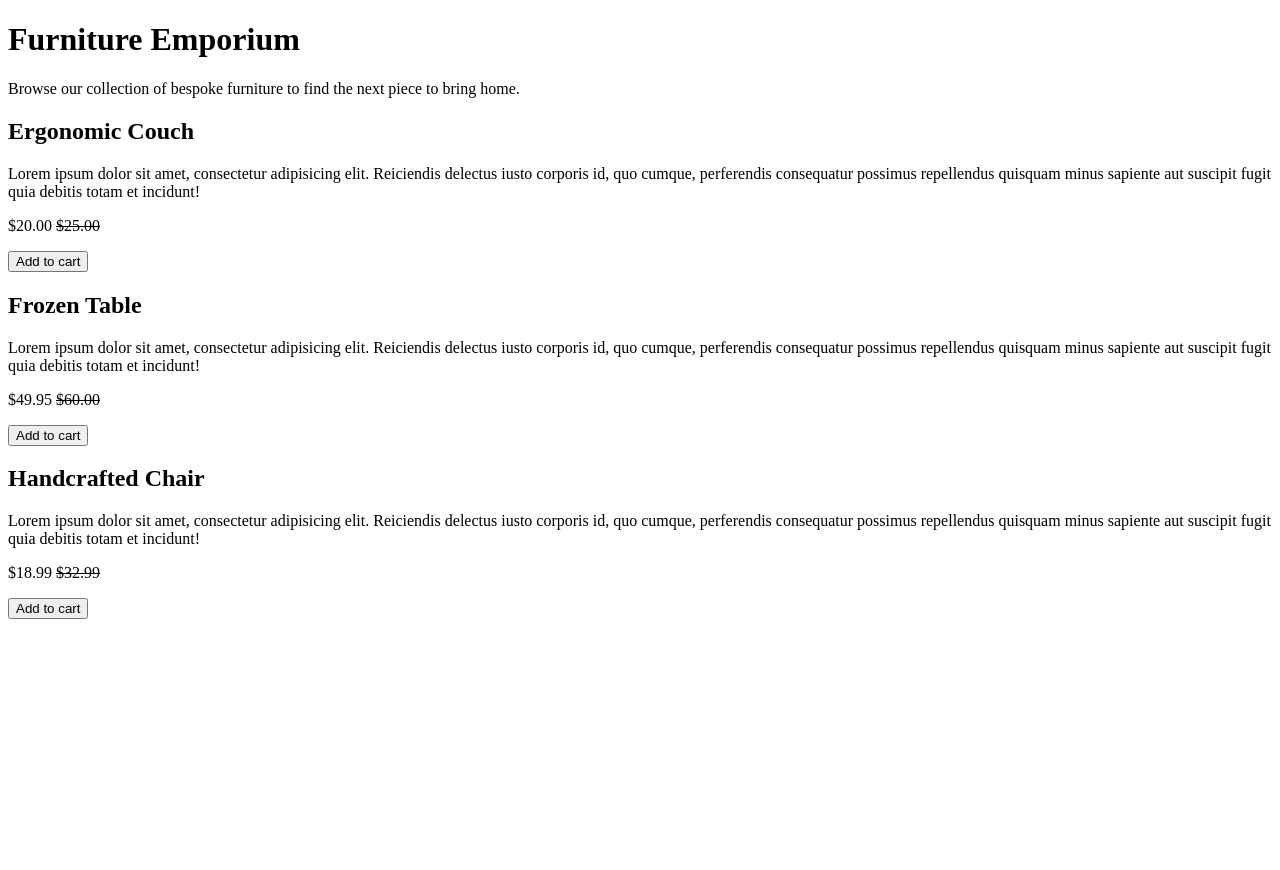
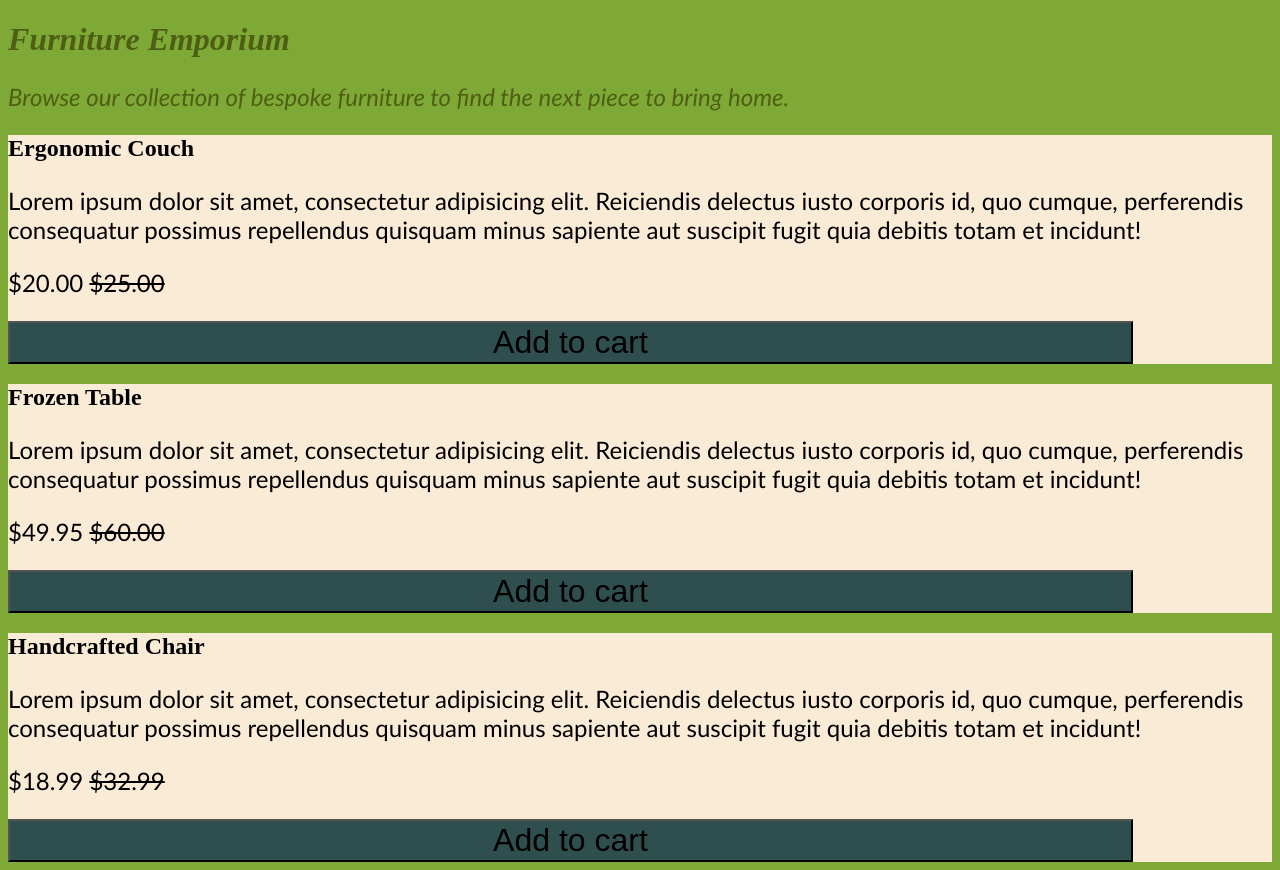
Before and after one commit to AChar770/FurnEmpGame, a plain HTML site: page index.html in a window 1280 px wide. Before the commit the page ends 800 px from the top, so only its background shows below. Drawn offline with Linux system fonts and the light colour scheme.

Commit message:
initial changes in art, header, and button

```diff
--- a/index.html
+++ b/index.html
@@ -1,6 +1,7 @@
 <!DOCTYPE html>
 <html lang="en">
   <head>
+    <link rel="stylesheet" href="tiffs.css" />
     <title>Furniture Emporium</title>
   </head>
   <body>
--- /dev/null
+++ b/tiffs.css
@@ -0,0 +1,19 @@
+p {
+  font-family: 'Trebuchet MS';
+  font-size: 18pt;
+}
+body {background-color: rgb(127, 169, 55);}
+
+article {background-color: antiquewhite;}
+
+header {
+  color: rgb(78, 95, 19);
+  font-style: italic;
+}
+
+button {
+    background-color: darkslategray;
+    font-size: xx-large;
+    height: 100%;
+    width: 89%;
+}
```
Also changed, not shown: index.css (deleted).
